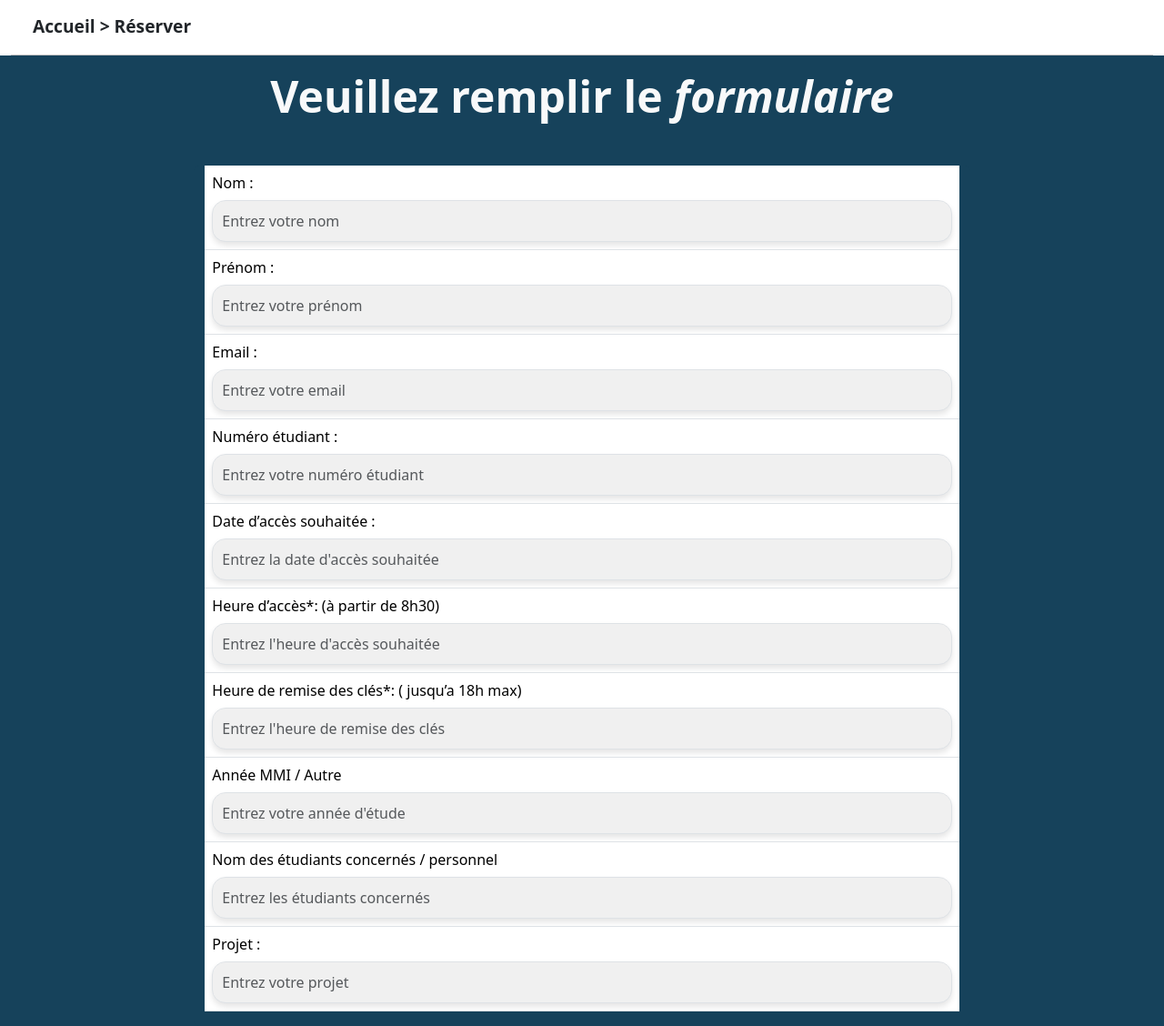
After one commit to MLoks77/SAE203, a PHP site: page /php/formulaireReserver.php in a window 1280 px wide. The commit adds this page. Shown: the part 207-1335 px from the top of the page at 91% size. Run offline with PHP 8.4, Linux system fonts and the light colour scheme; data comes from the database, SQL or seed files in the repository.

Commit message:
Ajout page formulaire reserver

```diff
--- a/css/Reserver.css
+++ b/css/Reserver.css
@@ -1,3 +1,15 @@
   .custom{
     background-color: #16425B;
   }
+
+  .input-custom {
+    border-radius: 8px;
+    background-color: #f0f0f0;
+    padding: 10px;
+    width: 100%;
+    box-shadow: 0 4px 6px rgba(0, 0, 0, 0.1);
+    border-radius: 15px;
+}
+td{
+    background-color: #16425B;
+}
--- /dev/null
+++ b/php/formulaireReserver.php
@@ -0,0 +1,88 @@
+<?php
+include "../include/navbar.php";
+include "../include/ReserverHero.php";
+include "../configdb/connexion.php";
+
+
+
+?>
+<!DOCTYPE html>
+<html lang="en">
+<head>
+    <meta charset="UTF-8">
+    <meta name="viewport" content="width=device-width, initial-scale=1.0">
+    <title>Document</title>
+    <link rel="stylesheet" href="../css/Reserver.css">
+</head>
+<body class="custom">
+<h2 class="fw-bold display-5 text-center text-light">
+    Veuillez remplir le  <span class="fst-italic">formulaire</span>
+</h2>
+
+    <div class="col-8 container d-flex justify-content-center align-items-center mt-5 rounded custom ">
+    <table class="table col-6">
+        <tr>
+            <td>
+                <label for="name" class="form-label">Nom :</label>
+                <input type="text" id="name" class="form-control input-custom" placeholder="Entrez votre nom">
+            </td>
+        </tr>
+        <tr>
+            <td>
+                <label for="prenom" class="form-label">Prénom :</label>
+                <input type="text" id="prenom" class="form-control input-custom" placeholder="Entrez votre prénom">
+            </td>
+        </tr>
+        <tr>
+            <td>
+                <label for="email" class="form-label">Email :</label>
+                <input type="email" id="email" class="form-control input-custom" placeholder="Entrez votre email">
+            </td>
+        </tr>
+        <tr>
+            <td>
+                <label for="numero_etudiant" class="form-label">Numéro étudiant :</label>
+                <input type="text" id="numero_etudiant" class="form-control input-custom" placeholder="Entrez votre numéro étudiant">
+            </td>
+        </tr>
+        <tr>
+            <td>
+                <label for="date_acces" class="form-label">Date d’accès souhaitée : </label>
+                <input type="text" id="date_acces" class="form-control input-custom" placeholder="Entrez la date d'accès souhaitée">
+            </td>
+        </tr>
+        <tr>
+            <td>
+                <label for="heure_acces" class="form-label">Heure d’accès*: (à partir de 8h30)</label>
+                <input type="text" id="heure_acces" class="form-control input-custom" placeholder="Entrez l'heure d'accès souhaitée">
+            </td>
+        </tr>
+        <tr>
+            <td>
+                <label for="heure_remisee" class="form-label">Heure de remise des clés*: ( jusqu’a 18h max)</label>
+                <input type="text" id="heure_remisee" class="form-control input-custom" placeholder="Entrez l'heure de remise des clés">
+            </td>
+        </tr>
+        <tr>
+            <td>
+                <label for="annee_etude" class="form-label">Année MMI / Autre</label>
+                <input type="text" id="annee_etude" class="form-control input-custom" placeholder="Entrez votre année d'étude">
+            </td>
+        </tr>
+        <tr>
+            <td>
+                <label for="etudiant_concernant" class="form-label">Nom des étudiants concernés / personnel</label>
+                <input type="text" id="etudiant_concerne" class="form-control input-custom" placeholder="Entrez les étudiants concernés">
+            </td>
+        </tr>
+        <tr>
+            <td>
+                <label for="projet" class="form-label">Projet :</label>
+                <input type="text" id="projet" class="form-control input-custom" placeholder="Entrez votre projet">
+            </td>
+        </tr>
+    </table>
+    </div>
+
+</body>
+</html>
```
